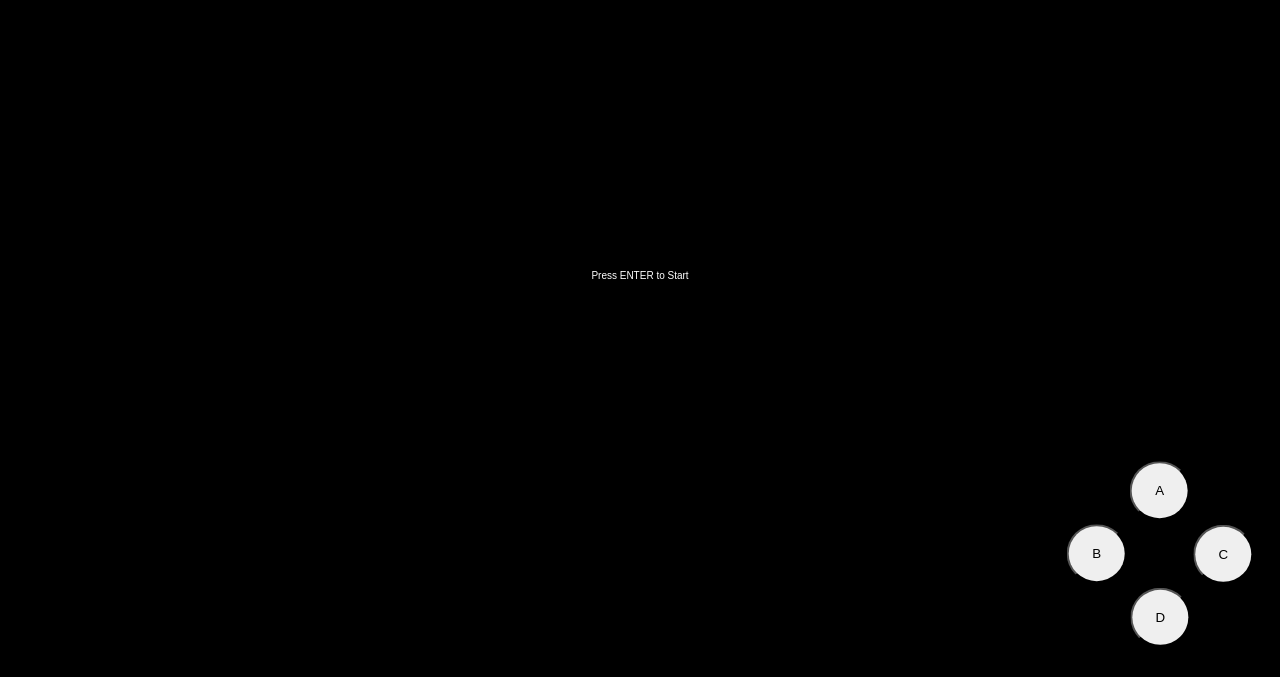
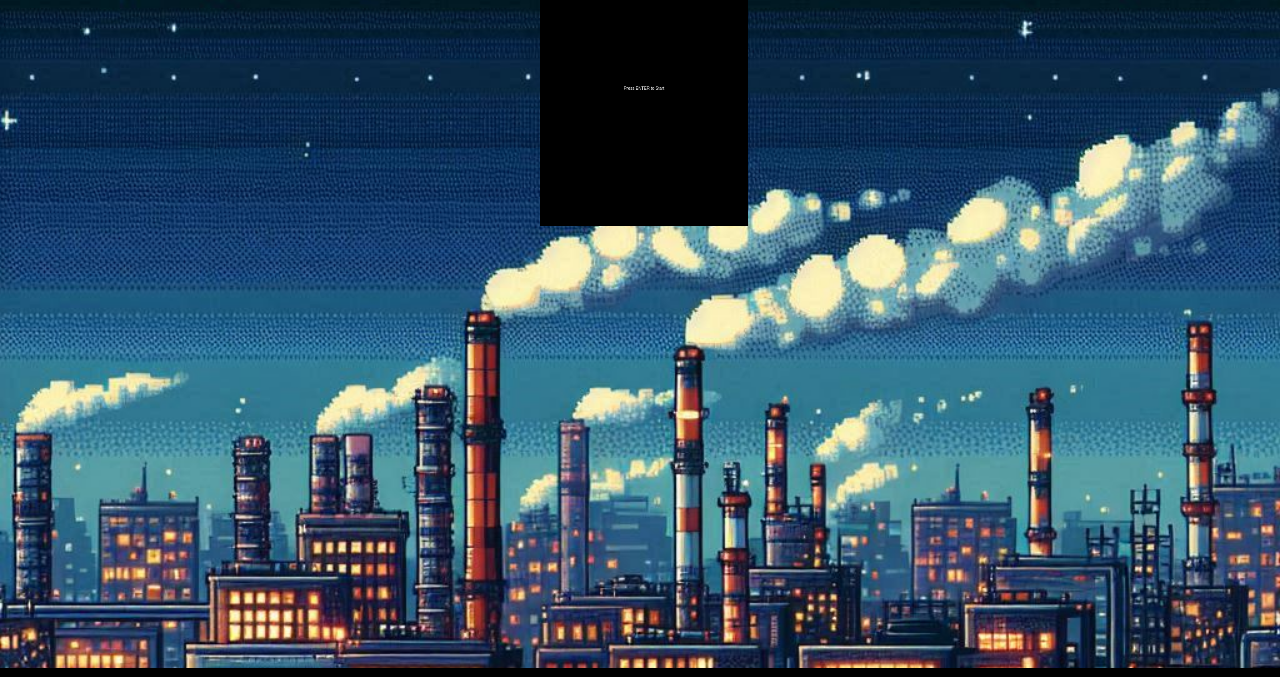
Before and after one commit to koleso8/Tetris, a plain HTML site: page index.html in a window 1280 px wide. Shown: the part 132-809 px from the top of the page. Drawn offline with Linux system fonts and the light colour scheme.

Commit message:
add background

```diff
--- a/index.css
+++ b/index.css
@@ -5,11 +5,24 @@ html {
   align-items: center;
   justify-content: center;
   text-align: center;
+  font-family: 'Press Start 2P';
+  overflow-y: hidden;
+  overflow-x: hidden;
+  background-image: url('./images/urban.jpeg');
+  background-repeat: no-repeat;
+  background-size: cover;
 }
 
 canvas {
-  /* border: 4px solid white; */
+  border: 4px solid rgb(0, 0, 0);
+  background-color: black;
   margin: 0 auto;
+  width: 200px;
+  font-family: inherit;
+}
+
+.screen {
+  width: 200px;
 }
 
 button {
@@ -24,7 +37,7 @@ button {
   }
 }
 
-ul {
+.PAD {
   list-style: none;
   position: absolute;
   bottom: 40px;
@@ -40,6 +53,9 @@ ul {
   gap: 30px;
   width: 160px;
   rotate: 45deg;
+  @media only screen and (min-width: 760px) {
+    display: none;
+  }
 }
 .buttonPAD {
   padding: 0;
--- a/index.html
+++ b/index.html
@@ -4,12 +4,19 @@
     <meta charset="UTF-8" />
     <meta name="viewport" content="width=device-width, initial-scale=1.0" />
     <title>Tetris</title>
+    <link rel="preconnect" href="https://fonts.googleapis.com" />
+    <link rel="preconnect" href="https://fonts.gstatic.com" crossorigin />
+    <link
+      href="https://fonts.googleapis.com/css2?family=Press+Start+2P&display=swap"
+      rel="stylesheet"
+    />
     <link rel="stylesheet" href="./index.css" />
   </head>
   <body>
-    <div class="root">
-      <h1>Tetris</h1>
-    </div>
+    <h1>Tetris</h1>
+    <section class="screen">
+      <div class="root"></div>
+    </section>
     <ul class="PAD">
       <li class="buttonPAD" id="A"><button type="button">A</button></li>
       <li class="buttonPAD" id="C"><button type="button">C</button></li>
```
Also changed, not shown: images/urban.jpeg (added).
